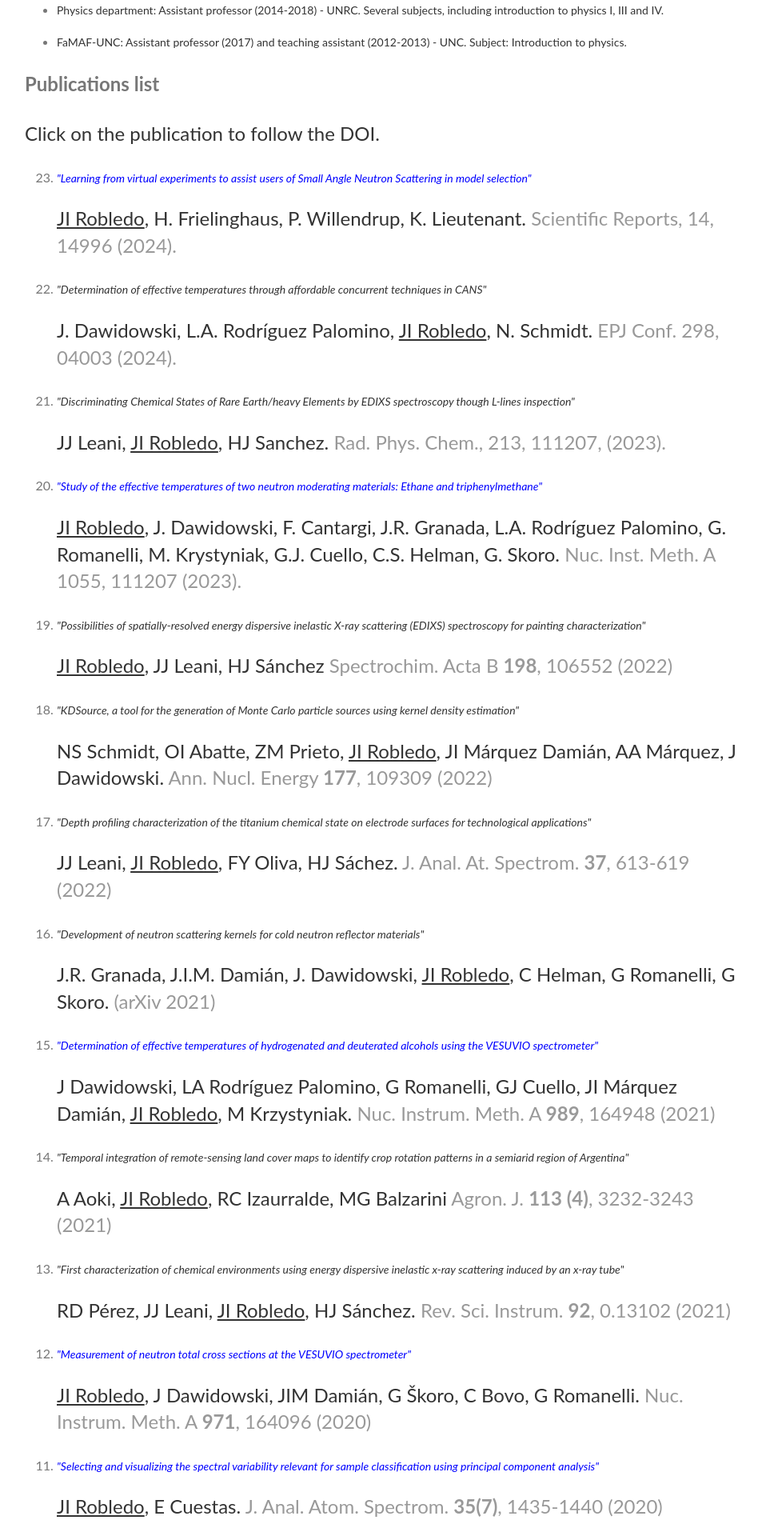
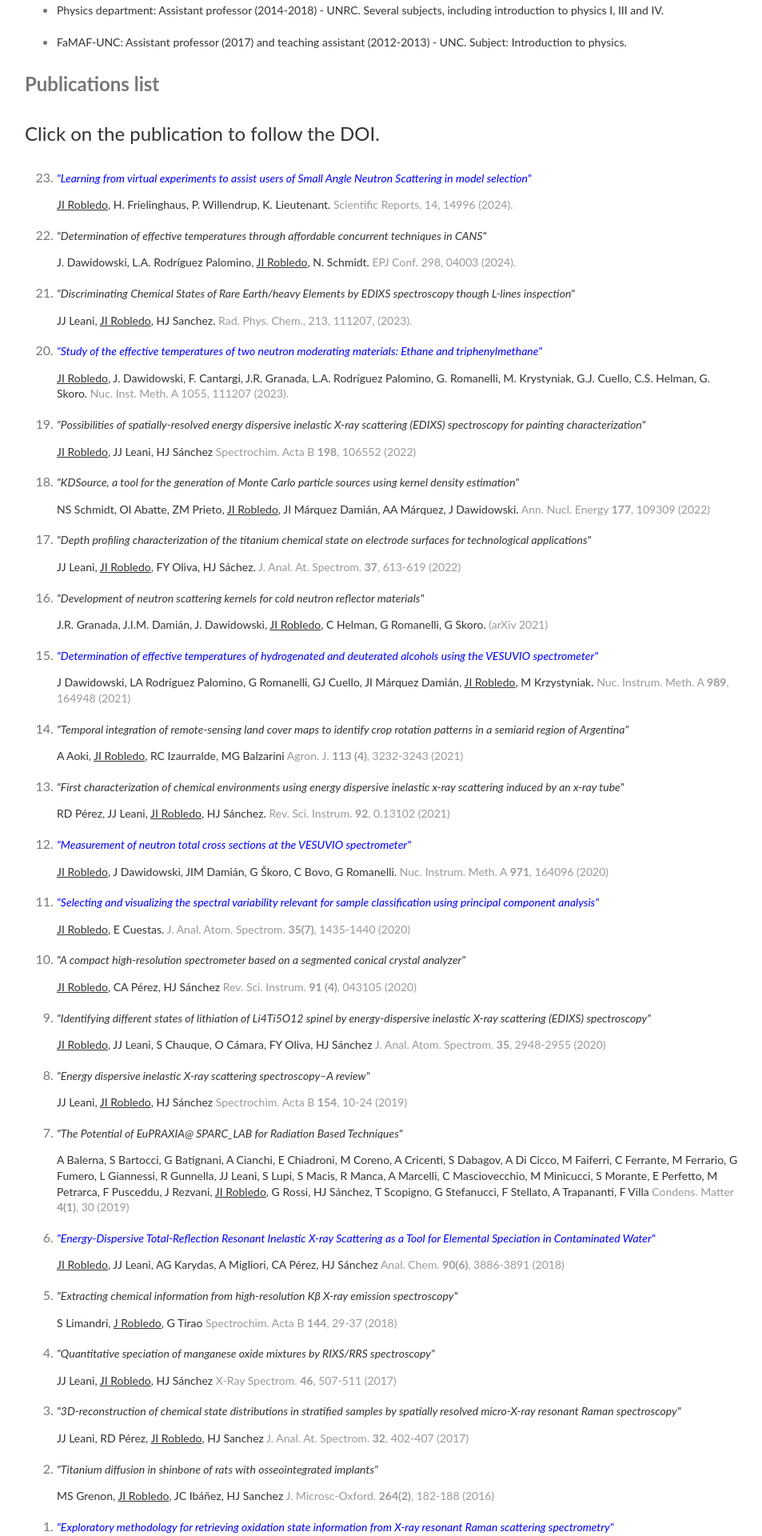
Before and after one commit to jorobledo/jorobledo.github.io, a Jekyll site: the page built from cv/index.html, in a window 1280 px wide. Shown: the part 1100-3020 px from the top of the page at 80% size, without its empty margins (161-1114 px from the left). Built offline with Jekyll 4.4.1, drawn with Linux system fonts in a browser that asks for light colours.

Commit message:
modify font size

```diff
--- a/cv/index.html
+++ b/cv/index.html
@@ -77,82 +77,82 @@ title: CV
 		</p>
 		<ol reversed>
 			<li><p style="font-size:14px; color:blue;">
-				<i>"Learning from virtual experiments to assist users of Small Angle Neutron Scattering in model selection"</i> </p><p> <u>JI Robledo</u>, H. Frielinghaus, P. Willendrup, K. Lieutenant. <a href="https://doi.org/10.1038/s41598-024-65712-y"> Scientific Reports, 14, 14996 (2024). </a>
+				<i>"Learning from virtual experiments to assist users of Small Angle Neutron Scattering in model selection"</i> </p><p style="font-size:14px"> <u>JI Robledo</u>, H. Frielinghaus, P. Willendrup, K. Lieutenant. <a href="https://doi.org/10.1038/s41598-024-65712-y"> Scientific Reports, 14, 14996 (2024). </a>
 			</p></li>
 			<li><p style="font-size:14px">
-				<i>"Determination of effective temperatures through affordable concurrent techniques in CANS"</i> </p><p> J. Dawidowski,  L.A. Rodrı́guez Palomino, <u>JI Robledo</u>, N. Schmidt. <a href="https://doi.org/10.1051/epjconf/202429804003"> EPJ Conf. 298, 04003 (2024). </a>
+				<i>"Determination of effective temperatures through affordable concurrent techniques in CANS"</i> </p><p style="font-size:14px"> J. Dawidowski,  L.A. Rodrı́guez Palomino, <u>JI Robledo</u>, N. Schmidt. <a href="https://doi.org/10.1051/epjconf/202429804003"> EPJ Conf. 298, 04003 (2024). </a>
 			</p></li>
 			<li><p style="font-size:14px">
-				<i>"Discriminating Chemical States of Rare Earth/heavy Elements by EDIXS spectroscopy though L-lines inspection"</i> </p><p> JJ Leani, <u>JI Robledo</u>, HJ Sanchez. <a href="https://doi.org/10.1016/j.radphyschem.2023.111207"> Rad. Phys. Chem., 213, 111207, (2023). </a>
+				<i>"Discriminating Chemical States of Rare Earth/heavy Elements by EDIXS spectroscopy though L-lines inspection"</i> </p><p style="font-size:14px"> JJ Leani, <u>JI Robledo</u>, HJ Sanchez. <a href="https://doi.org/10.1016/j.radphyschem.2023.111207"> Rad. Phys. Chem., 213, 111207, (2023). </a>
 			</p></li>
 			<li><p style="font-size:14px; color:blue;">
-				<i>"Study of the effective temperatures of two neutron moderating materials: Ethane and triphenylmethane"</i> </p><p> <u>JI Robledo</u>, J. Dawidowski, F. Cantargi, J.R. Granada, L.A. Rodrı́guez Palomino, G. Romanelli, M. Krystyniak, G.J. Cuello, C.S. Helman, G. Skoro. <a href="https://doi.org/10.1016/j.nima.2023.168501"> Nuc. Inst. Meth. A 1055, 111207 (2023). </a>
+				<i>"Study of the effective temperatures of two neutron moderating materials: Ethane and triphenylmethane"</i> </p><p style="font-size:14px"> <u>JI Robledo</u>, J. Dawidowski, F. Cantargi, J.R. Granada, L.A. Rodrı́guez Palomino, G. Romanelli, M. Krystyniak, G.J. Cuello, C.S. Helman, G. Skoro. <a href="https://doi.org/10.1016/j.nima.2023.168501"> Nuc. Inst. Meth. A 1055, 111207 (2023). </a>
 			</p></li>
 			<li><p style="font-size:14px">
-				<i>"Possibilities of spatially-resolved energy dispersive inelastic X-ray scattering (EDIXS) spectroscopy for painting characterization"</i> </p><p> <u>JI Robledo</u>, JJ Leani, HJ Sánchez <a href="https://doi.org/10.1016/j.sab.2022.106552"> Spectrochim. Acta B <b>198</b>, 106552 (2022)</a>
+				<i>"Possibilities of spatially-resolved energy dispersive inelastic X-ray scattering (EDIXS) spectroscopy for painting characterization"</i> </p><p style="font-size:14px"> <u>JI Robledo</u>, JJ Leani, HJ Sánchez <a href="https://doi.org/10.1016/j.sab.2022.106552"> Spectrochim. Acta B <b>198</b>, 106552 (2022)</a>
 			</p></li>
 			<li><p style="font-size:14px">
-				<i>"KDSource, a tool for the generation of Monte Carlo particle sources using kernel density estimation"</i> </p><p> NS Schmidt, OI Abatte, ZM Prieto, <u>JI Robledo</u>, JI Márquez Damián, AA Márquez, J Dawidowski. <a href="https://doi.org/10.1016/j.anucene.2022.109309"> Ann. Nucl. Energy <b>177</b>, 109309 (2022)</a>
+				<i>"KDSource, a tool for the generation of Monte Carlo particle sources using kernel density estimation"</i> </p><p style="font-size:14px"> NS Schmidt, OI Abatte, ZM Prieto, <u>JI Robledo</u>, JI Márquez Damián, AA Márquez, J Dawidowski. <a href="https://doi.org/10.1016/j.anucene.2022.109309"> Ann. Nucl. Energy <b>177</b>, 109309 (2022)</a>
 			</p></li>
 			<li><p style="font-size:14px">
-				<i>"Depth profiling characterization of the titanium chemical state on electrode surfaces for technological applications"</i> </p><p>
+				<i>"Depth profiling characterization of the titanium chemical state on electrode surfaces for technological applications"</i> </p><p style="font-size:14px">
 			    JJ Leani, <u>JI Robledo</u>, FY Oliva, HJ Sáchez. <a href="https://doi.org/10.1039/D1JA00413A"> J. Anal. At. Spectrom. <b>37</b>, 613-619 (2022)</a>
 			</p></li>
 		    <li><p style="font-size:14px">
-				<i>"Development of neutron scattering kernels for cold neutron reflector materials"</i> </p><p>J.R. Granada, J.I.M. Damián, J. Dawidowski,
+				<i>"Development of neutron scattering kernels for cold neutron reflector materials"</i> </p><p style="font-size:14px">J.R. Granada, J.I.M. Damián, J. Dawidowski,
 			    <u>JI Robledo</u>, C Helman, G Romanelli, G Skoro. <a href="https://arxiv.org/abs/2103.09145">(arXiv 2021)</a>
 			</p></li>
 
 			<li><p style="font-size:14px; color:blue;">
-				<i>"Determination of effective temperatures of hydrogenated and deuterated alcohols using the VESUVIO spectrometer"</i> </p><p>
+				<i>"Determination of effective temperatures of hydrogenated and deuterated alcohols using the VESUVIO spectrometer"</i> </p><p style="font-size:14px">
 				 J Dawidowski, LA Rodríguez Palomino, G Romanelli, GJ Cuello, JI Márquez Damián, <u>JI Robledo</u>, M Krzystyniak.
 				  <a href="https://doi.org/10.1016/j.nima.2020.164948"> Nuc. Instrum. Meth. A <b>989</b>, 164948 (2021)</a>
 			</p></li>
 
 			<li><p style="font-size:14px">
-				<i>"Temporal integration of remote‐sensing land cover maps to identify crop rotation patterns in a semiarid region of Argentina"</i> </p><p>
+				<i>"Temporal integration of remote‐sensing land cover maps to identify crop rotation patterns in a semiarid region of Argentina"</i> </p><p style="font-size:14px">
 				A Aoki, <u>JI Robledo</u>, RC Izaurralde, MG Balzarini
 				<a href="https://doi.org/10.1002/agj2.20758"> Agron. J. <b>113 (4)</b>, 3232-3243 (2021)</a>
 			</p></li>
 
 			<li><p style="font-size:14px">
-				<i>"First characterization of chemical environments using energy dispersive inelastic x-ray scattering induced by an x-ray tube"</i> </p><p>
+				<i>"First characterization of chemical environments using energy dispersive inelastic x-ray scattering induced by an x-ray tube"</i> </p><p style="font-size:14px">
 				 RD Pérez, JJ Leani, <u>JI Robledo</u>, HJ Sánchez.
 				<a href="https://doi.org/10.1063/5.0026061"> Rev. Sci. Instrum. <b>92</b>, 0.13102 (2021)</a>
 			</p></li>
 
 			<li><p style="font-size:14px; color:blue;">
-				<i>"Measurement of neutron total cross sections at the VESUVIO spectrometer"</i></p><p>
+				<i>"Measurement of neutron total cross sections at the VESUVIO spectrometer"</i></p><p style="font-size:14px">
 				 <u>JI Robledo</u>, J Dawidowski, JIM Damián, G Škoro, C Bovo, G Romanelli.
 				<a href="https://doi.org/10.1016/j.nima.2020.164096"> Nuc. Instrum. Meth. A <b>971</b>, 164096 (2020)</a>
 			</p></li>
 
 			<li><p style="font-size:14px; color:blue;">
-				<i>"Selecting and visualizing the spectral variability relevant for sample classification using principal component analysis"</i></p><p>
+				<i>"Selecting and visualizing the spectral variability relevant for sample classification using principal component analysis"</i></p><p style="font-size:14px">
 				<u>JI Robledo</u>, E Cuestas.
 				<a href="https://doi.org/10.1039/D0JA00148A"> J. Anal. Atom. Spectrom. <b>35(7)</b>, 1435-1440 (2020)</a>
 			</p></li>
 
 			<li><p style="font-size:14px">
-				<i>"A compact high-resolution spectrometer based on a segmented conical crystal analyzer"</i></p><p>
+				<i>"A compact high-resolution spectrometer based on a segmented conical crystal analyzer"</i></p><p style="font-size:14px">
 				<u>JI Robledo</u>, CA Pérez, HJ Sánchez
 				<a href="https://doi.org/10.1063/1.5141758"> Rev. Sci. Instrum. <b>91 (4)</b>, 043105 (2020)</a>
 			</p></li>
 
 			<li><p style="font-size:14px">
-				<i>"Identifying different states of lithiation of Li4Ti5O12 spinel by energy-dispersive inelastic X-ray scattering (EDIXS) spectroscopy"</i></p><p>
+				<i>"Identifying different states of lithiation of Li4Ti5O12 spinel by energy-dispersive inelastic X-ray scattering (EDIXS) spectroscopy"</i></p><p style="font-size:14px">
 				<u>JI Robledo</u>, JJ Leani, S Chauque, O Cámara, FY Oliva, HJ Sánchez
 				<a href="https://doi.org/10.1039/D0JA00402B"> J. Anal. Atom. Spectrom. <b>35</b>, 2948-2955 (2020)</a>
 			</p></li>
 
 			<li><p style="font-size:14px">
-				<i>"Energy dispersive inelastic X-ray scattering spectroscopy–A review"</i></p><p>
+				<i>"Energy dispersive inelastic X-ray scattering spectroscopy–A review"</i></p><p style="font-size:14px">
 				JJ Leani, <u>JI Robledo</u>, HJ Sánchez
 				<a href="https://doi.org/10.1016/j.sab.2019.02.003"> Spectrochim. Acta B <b>154</b>, 10-24 (2019)</a>
 			</p></li>
 
 			<li><p style="font-size:14px">
-				<i>"The Potential of EuPRAXIA@ SPARC_LAB for Radiation Based Techniques"</i></p><p>
+				<i>"The Potential of EuPRAXIA@ SPARC_LAB for Radiation Based Techniques"</i></p><p style="font-size:14px">
 				A Balerna, S Bartocci, G Batignani, A Cianchi, E Chiadroni,
 				 M Coreno, A Cricenti, S Dabagov, A Di Cicco, M Faiferri, C Ferrante,
 				  M Ferrario, G Fumero, L Giannessi, R Gunnella, JJ Leani, S Lupi,
@@ -163,37 +163,37 @@ title: CV
 			</p></li>
 
 			<li><p style="font-size:14px; color:blue;">
-				<i>"Energy-Dispersive Total-Reflection Resonant Inelastic X-ray Scattering as a Tool for Elemental Speciation in Contaminated Water"</i></p><p>
+				<i>"Energy-Dispersive Total-Reflection Resonant Inelastic X-ray Scattering as a Tool for Elemental Speciation in Contaminated Water"</i></p><p style="font-size:14px">
 				<u>JI Robledo</u>, JJ Leani, AG Karydas, A Migliori, CA Pérez, HJ Sánchez
 				<a href="https://doi.org/10.1021/acs.analchem.7b04624"> Anal. Chem. <b>90(6)</b>, 3886-3891 (2018)</a>
 			</p></li>
 
 			<li><p style="font-size:14px">
-				<i>"Extracting chemical information from high-resolution Kβ X-ray emission spectroscopy"</i></p><p>
+				<i>"Extracting chemical information from high-resolution Kβ X-ray emission spectroscopy"</i></p><p style="font-size:14px">
 				S Limandri, <u>J Robledo</u>, G Tirao
 				<a href="https://doi.org/10.1016/j.sab.2018.03.004"> Spectrochim. Acta B <b>144</b>, 29-37 (2018)</a>
 			</p></li>
 
 			<li><p style="font-size:14px">
-				<i>"Quantitative speciation of manganese oxide mixtures by RIXS/RRS spectroscopy"</i></p><p>
+				<i>"Quantitative speciation of manganese oxide mixtures by RIXS/RRS spectroscopy"</i></p><p style="font-size:14px">
 				JJ Leani, <u>JI Robledo</u>, HJ Sánchez
 				<a href="https://doi.org/10.1002/xrs.2782"> X-Ray Spectrom. <b>46</b>, 507-511 (2017)</a>
 			</p></li>
 
 			<li><p style="font-size:14px">
-				<i>"3D-reconstruction of chemical state distributions in stratified samples by spatially resolved micro-X-ray resonant Raman spectroscopy"</i></p><p>
+				<i>"3D-reconstruction of chemical state distributions in stratified samples by spatially resolved micro-X-ray resonant Raman spectroscopy"</i></p><p style="font-size:14px">
 				JJ Leani, RD Pérez, <u>JI Robledo</u>, HJ Sanchez
 				<a href="https://doi.org/10.1039/C6JA00377J"> J. Anal. At. Spectrom. <b>32</b>, 402-407 (2017)</a>
 			</p></li>
 
 			<li><p style="font-size:14px">
-				<i>"Titanium diffusion in shinbone of rats with osseointegrated implants"</i></p><p>
+				<i>"Titanium diffusion in shinbone of rats with osseointegrated implants"</i></p><p style="font-size:14px">
 				MS Grenon, <u>JI Robledo</u>, JC Ibáñez, HJ Sanchez
 				<a href="https://doi.org/10.1111/jmi.12428"> J. Microsc-Oxford. <b>264(2)</b>, 182-188 (2016)</a>
 			</p></li>
 
 			<li><p style="font-size:14px; color:blue;">
-				<i>"Exploratory methodology for retrieving oxidation state information from X-ray resonant Raman scattering spectrometry"</i></p><p>
+				<i>"Exploratory methodology for retrieving oxidation state information from X-ray resonant Raman scattering spectrometry"</i></p><p style="font-size:14px">
 				<u>JI Robledo</u>, HJ Sánchez, JJ Leani, CA Pérez
 				<a href="https://doi.org/10.1021/ac5035677"> Anal. Chem. <b>87(7)</b>, 3639-3645 (2015)</a>
 			</p></li>
```
